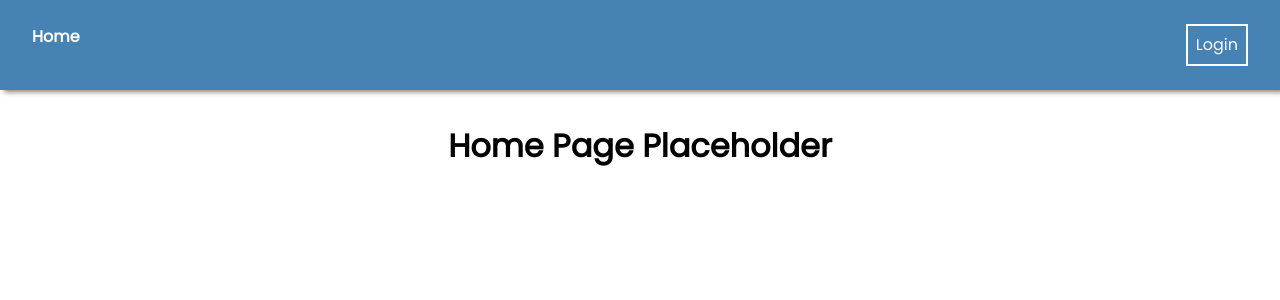
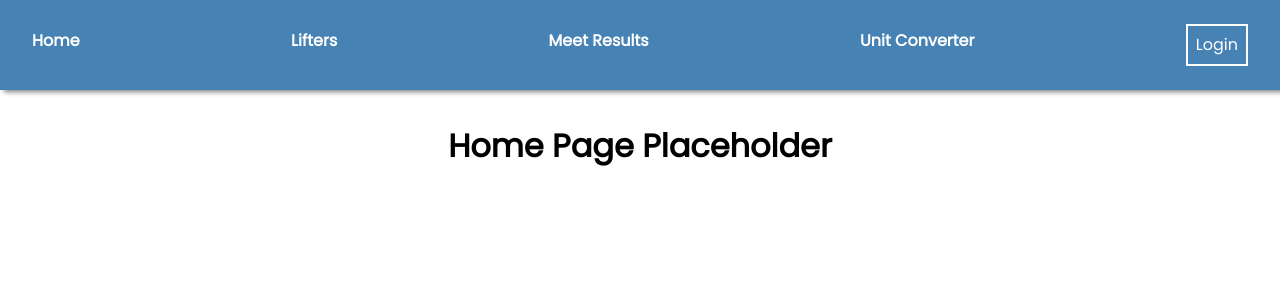
Before and after one commit to Runderbund/powerlifting-results, a React (Create React App) app in the folder frontend/: page / in a window 1280 px wide. Shown: the top 300 px of the page. Built offline with nearby package versions, Linux system fonts and the light colour scheme.

Commit message:
Added links. Log-in protected the upload link and made it PrivateRoute.

```diff
--- a/frontend/src/App.js
+++ b/frontend/src/App.js
@@ -7,17 +7,16 @@ import HomePage from "./pages/HomePage/HomePage";
 import RegisterPage from "./pages/RegisterPage/RegisterPage";
 import LoginPage from "./pages/LoginPage/LoginPage";
 import LifterListPage from "./pages/LifterListPage/LifterListPage";
-import LifterPage from "./pages/LifterListPage/LifterPage";
+import LifterPage from "./pages/LifterPage/LifterPage";
 import MeetResultsPage from "./pages/MeetResultsPage/MeetResultsPage";
 import ResultsUploadPage from "./pages/ResultsUploadPage/ResultsUploadPage";
 import UnitConversionPage from "./pages/UnitConversionPage/UnitConversionPage";
-
 
 // Component Imports
 import Navbar from "./components/NavBar/NavBar";
 
 // Util Imports
-// import PrivateRoute from "./utils/PrivateRoute";
+import PrivateRoute from "./utils/PrivateRoute";
 
 function App() {
   return (
@@ -30,9 +29,15 @@ function App() {
         <Route path="/lifterlist" element={<LifterListPage />} />
         <Route path="/lifter" element={<LifterPage />} />
         <Route path="/meetresults" element={<MeetResultsPage />} />
-        <Route path="/upload" element={<ResultsUploadPage />} />
         <Route path="/unitconversion" element={<UnitConversionPage />} />
-
+        <Route
+          path="/upload"
+          element={
+            <PrivateRoute>
+              <ResultsUploadPage />
+            </PrivateRoute>
+          }
+        />
       </Routes>
     </div>
   );
--- a/frontend/src/components/NavBar/NavBar.jsx
+++ b/frontend/src/components/NavBar/NavBar.jsx
@@ -11,10 +11,33 @@ const Navbar = () => {
     <div className={styles.navBar}>
       <ul>
         <li className={styles.brand}>
-          <Link to="/" style={{ textDecoration: "none", color: "white" }}>
+          <Link to="/">
             <b>Home</b>
           </Link>
         </li>
+        <li className={styles.brand}>
+          <Link to="/">
+            <b>Lifters</b>
+          </Link>
+        </li>
+        <li className={styles.brand}>
+          <Link to="/">
+            <b>Meet Results</b>
+          </Link>
+        </li>
+        <li className={styles.brand}>
+          <Link to="/">
+            <b>Unit Converter</b>
+          </Link>
+        </li>
+        {user && (
+          <li className={styles.brand}>
+            <Link to="/upload">
+              <b>Upload</b>
+            </Link>
+          </li>
+        )}
+
         <li>
           {user ? (
             <button onClick={logoutUser}>Logout</button>
--- a/frontend/src/components/NavBar/NavBar.module.css
+++ b/frontend/src/components/NavBar/NavBar.module.css
@@ -29,7 +29,7 @@ li {
   cursor: pointer;
 }
 
-.brand {
+.brand a {
   cursor: pointer;
   font-size: 1rem;
   text-decoration: none;
```
